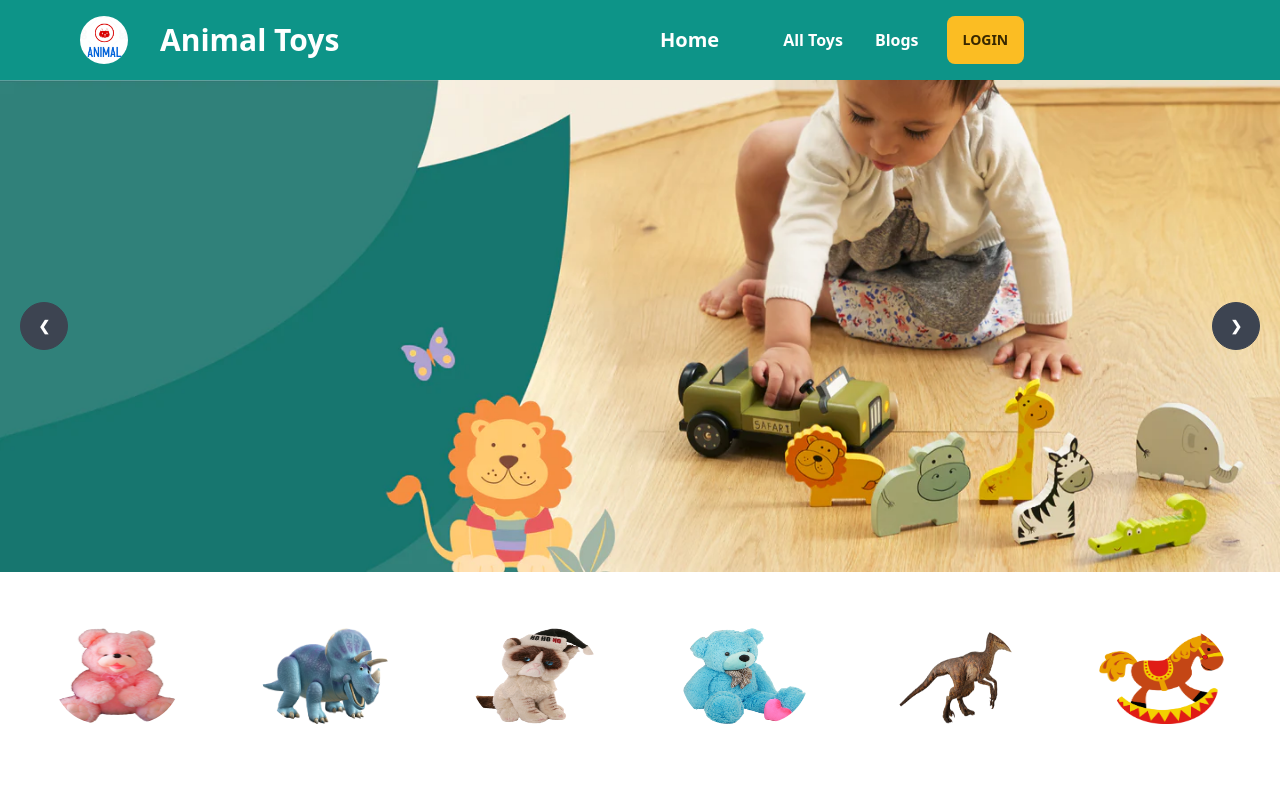
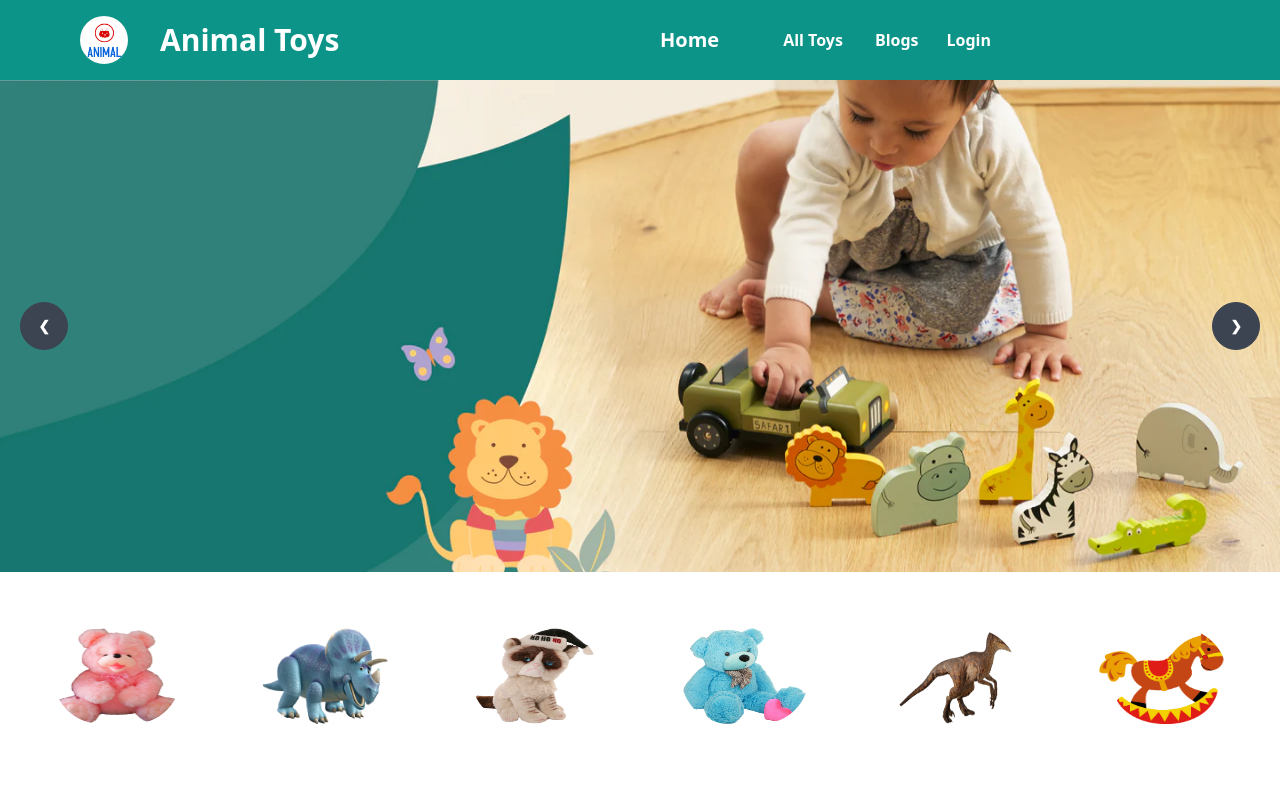
Before and after one commit to noornabi07/animal-toy-shop-clients, a React (Vite) app: page / in a window 1280 px wide. Shown: the top 800 px of the page. Built offline with nearby package versions, Linux system fonts and the light colour scheme; no server answers.

Commit message:
navbar login button modify

```diff
--- a/src/components/Navbar/Navbar.jsx
+++ b/src/components/Navbar/Navbar.jsx
@@ -30,50 +30,6 @@ const Navbar = () => {
 
     return (
         <div className=''>
-            {/* <div className="navbar bg-teal-600	 text-white lg:px-20 lg:flex lg:justify-between items-center">
-                <div>
-                    <img src={logo} className='w-12 rounded-full' alt="" />
-                    <h2 className="text-3xl font-bold ml-3">Animal Toys</h2>
-                </div>
-                <div>
-                    <NavLink to="/" className='px-3 hover:text-purple-700 hover:duration-700 text-xl font-semibold lg:inline  block'>
-                        Home
-                    </NavLink>
-                    <NavLink to="/allToys" className='px-3 hover:text-purple-700 hover:duration-700 text-xl font-semibold lg:inline block'>
-                        All Toys
-                    </NavLink>
-
-                    <NavLink to="/blog" className='px-3 hover:text-purple-700 hover:duration-700 text-xl font-semibold lg:inline  block'>
-                        Blogs
-                    </NavLink>
-
-                    {
-                        user && <>
-                            <NavLink to="/addToys" className='px-3 hover:text-purple-700 hover:duration-700 text-xl font-semibold lg:inline block'>
-                                Add Toys
-                            </NavLink>
-
-                            <NavLink to="/myToys" className='px-3 hover:text-purple-700 hover:duration-700 text-xl font-semibold lg:inline block'>
-                                My Toys
-                            </NavLink>
-                        </>
-                    }
-
-                </div>
-                <div>
-                    {
-                        user && <div className='tooltip tooltip-left' data-tip={user.displayName}>
-                            <img className='w-12 rounded-full' src={user.photoURL} alt="" />
-                        </div>
-
-                    }
-
-                    {
-                        user ? <button onClick={hanldeLogOut} className='btn btn-secondary bg-purple-500 ml-3'>LogOut</button> :
-                            <Link to="/login"><button className="btn bg-purple-500 btn-secondary">Login</button></Link>
-                    }
-                </div>
-            </div> */}
 
             {/*  */}
             <div className="navbar bg-teal-600  lg:mx-auto  lg:px-20 ">
@@ -108,7 +64,7 @@ const Navbar = () => {
                             <Link to='/login' className="navbar-end"><button onClick={hanldeLogOut} className="btn btn-secondary">LogOut</button> </Link>
                         </>
                             : <Link to='/login' className="navbar">
-                                <button className="btn  btn-warning">Login</button>
+                                <button className="font-semibold text-white">Login</button>
                             </Link>
                         }
                     </ul>
```
